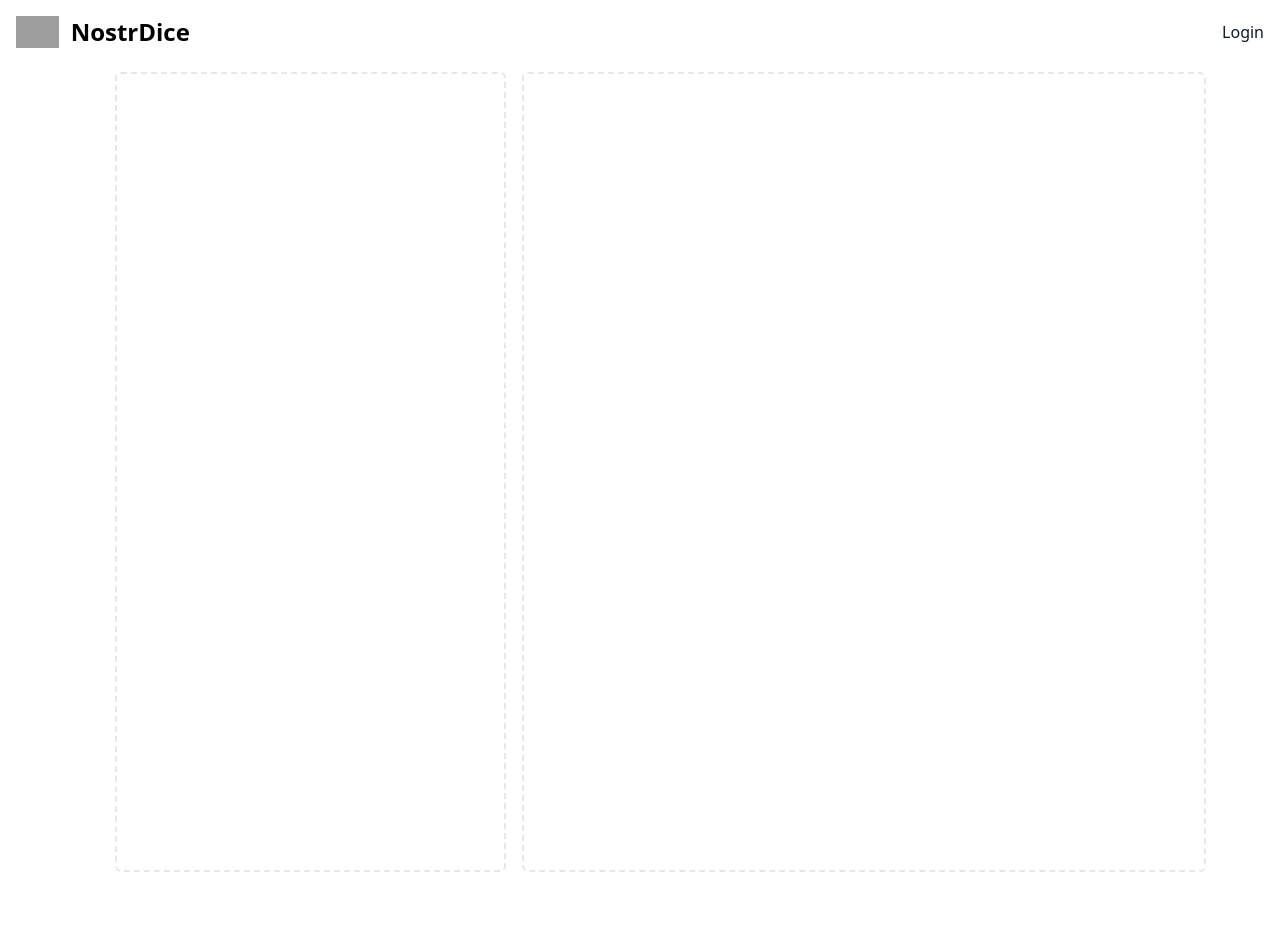
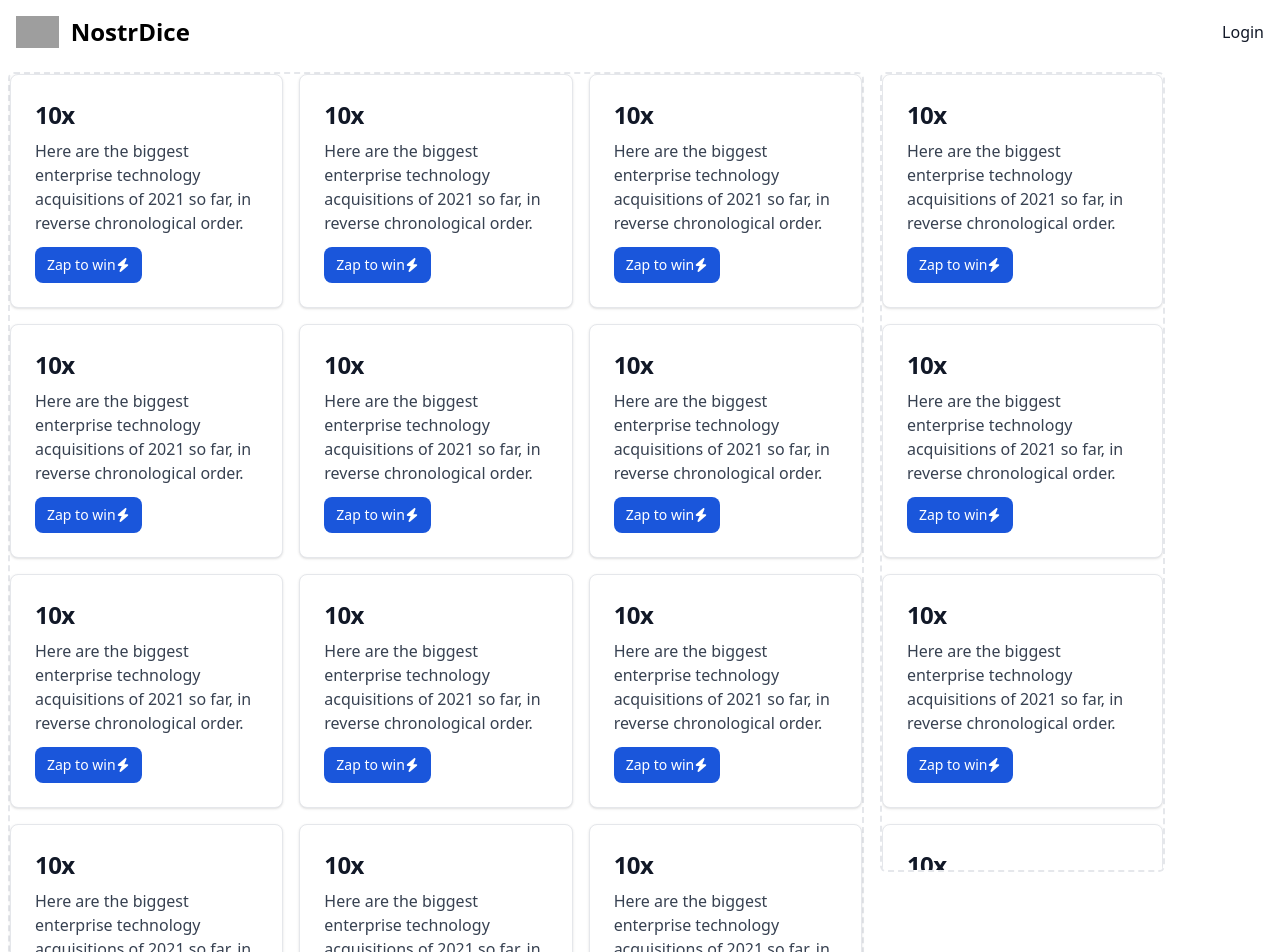
Before and after one commit to nostrdice/webapp, a React (Vite) app: page / in a window 1280 px wide. Shown: the top 952 px of the page. Before the commit the page ends 872 px from the top, so only its background shows below. Built offline with nearby package versions, Linux system fonts and the light colour scheme; grey boxes are pictures that could not be loaded.

Commit message:
chore: some more layouting

```diff
--- a/package.json
+++ b/package.json
@@ -17,7 +17,8 @@
     "flowbite-react": "^0.8.0",
     "nostr-hooks": "^2.9.11",
     "react": "^18.2.0",
-    "react-dom": "^18.2.0"
+    "react-dom": "^18.2.0",
+    "react-icons": "^5.3.0"
   },
   "devDependencies": {
     "@types/react": "^18.2.67",
--- a/src/App.tsx
+++ b/src/App.tsx
@@ -1,20 +1,18 @@
-import {DiceNavBar} from "./DiceNavBar.tsx";
-import {NostrSocial} from "./NostrSocial.tsx";
-import {NostrGame} from "./NostrGame.tsx";
+import { DiceNavBar } from "./DiceNavBar.tsx";
+import { NostrGame } from "./NostrGame.tsx";
+import { NostrSocial } from "./NostrSocial.tsx";
 
 function App() {
   return (
     <>
-      <DiceNavBar></DiceNavBar>
+      <DiceNavBar />
       <div className="flex flex-row">
-        <div className="relative h-screen w-1/12 justify-center">
-        </div>
         <div className="flex w-11/12 flex-col md:flex-row">
-          <div className="my-2 size-full rounded-md border-2 border-dashed md:mx-2 md:w-4/12">
-              <NostrSocial/>
+          <div className="my-2 size-full rounded-md border-2 border-dashed md:mx-2 md:w-9/12">
+            <NostrGame />
           </div>
-          <div className="my-2 size-full rounded-md border-2 border-dashed md:mx-2 md:w-7/12">
-              <NostrGame/>
+          <div className="my-2 size-full max-h-screen overflow-y-auto rounded-md border-2 border-dashed md:mx-2 md:w-3/12">
+            <NostrSocial />
           </div>
         </div>
       </div>
--- a/src/NostrGame.tsx
+++ b/src/NostrGame.tsx
@@ -1,3 +1,40 @@
+import { FaBolt } from "react-icons/fa6";
+
+export interface GameCardProps {
+  none?: boolean;
+}
+
+function GameCard({}: GameCardProps) {
+  return (
+    <div className="max-w-sm rounded-lg border border-gray-200 bg-white p-6 shadow dark:border-gray-700 dark:bg-gray-800">
+      <h5 className="mb-2 text-2xl font-bold tracking-tight text-gray-900 dark:text-white">10x</h5>
+      <p className="mb-3 font-normal text-gray-700 dark:text-gray-400">
+        Here are the biggest enterprise technology acquisitions of 2021 so far, in reverse chronological order.
+      </p>
+      <button className="inline-flex items-center rounded-lg bg-blue-700 px-3 py-2 text-center text-sm font-medium text-white hover:bg-blue-800 focus:outline-none focus:ring-4 focus:ring-blue-300 dark:bg-blue-600 dark:hover:bg-blue-700 dark:focus:ring-blue-800">
+        Zap to win
+        <FaBolt />
+      </button>
+    </div>
+  );
+}
+
 export function NostrGame() {
-    return <></>;
+  return (
+    <div className="grid grid-cols-3 gap-4">
+      <GameCard />
+      <GameCard />
+      <GameCard />
+      <GameCard />
+      <GameCard />
+      <GameCard />
+      <GameCard />
+      <GameCard />
+      <GameCard />
+      <GameCard />
+      <GameCard />
+      <GameCard />
+      <GameCard />
+    </div>
+  );
 }
--- a/src/NostrSocial.tsx
+++ b/src/NostrSocial.tsx
@@ -1,3 +1,32 @@
+import { FaBolt } from "react-icons/fa6";
+
+export interface SocialCardProps {
+  none?: boolean;
+}
+
+function SocialCard({}: SocialCardProps) {
+  return (
+    <div className="max-w-sm rounded-lg border border-gray-200 bg-white p-6 shadow dark:border-gray-700 dark:bg-gray-800">
+      <h5 className="mb-2 text-2xl font-bold tracking-tight text-gray-900 dark:text-white">10x</h5>
+      <p className="mb-3 font-normal text-gray-700 dark:text-gray-400">
+        Here are the biggest enterprise technology acquisitions of 2021 so far, in reverse chronological order.
+      </p>
+      <button className="inline-flex items-center rounded-lg bg-blue-700 px-3 py-2 text-center text-sm font-medium text-white hover:bg-blue-800 focus:outline-none focus:ring-4 focus:ring-blue-300 dark:bg-blue-600 dark:hover:bg-blue-700 dark:focus:ring-blue-800">
+        Zap to win
+        <FaBolt />
+      </button>
+    </div>
+  );
+}
+
 export function NostrSocial() {
-    return <></>;
+  return (
+    <div className="grid grid-cols-1 gap-4">
+      <SocialCard />
+      <SocialCard />
+      <SocialCard />
+      <SocialCard />
+      <SocialCard />
+    </div>
+  );
 }
```
Also changed, not shown: 1 other file (tests, documents, lock files or other folders).
